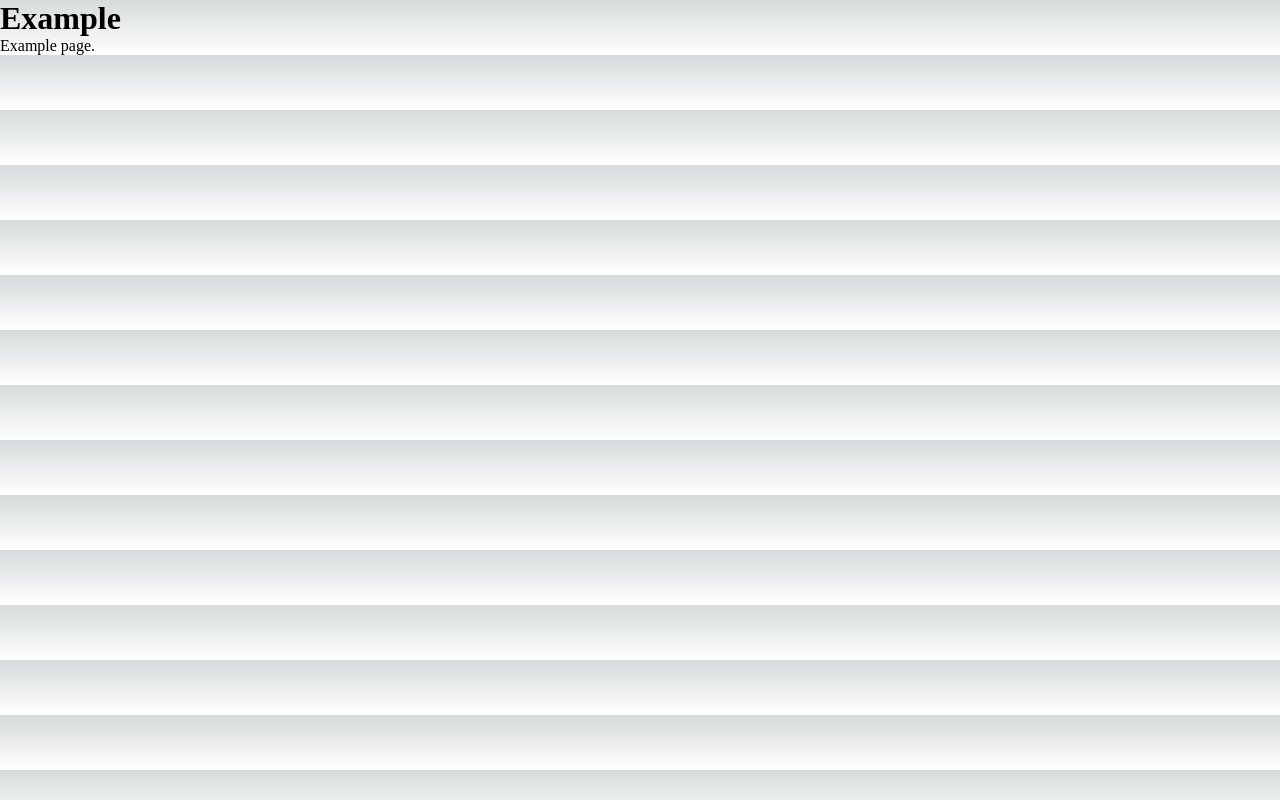
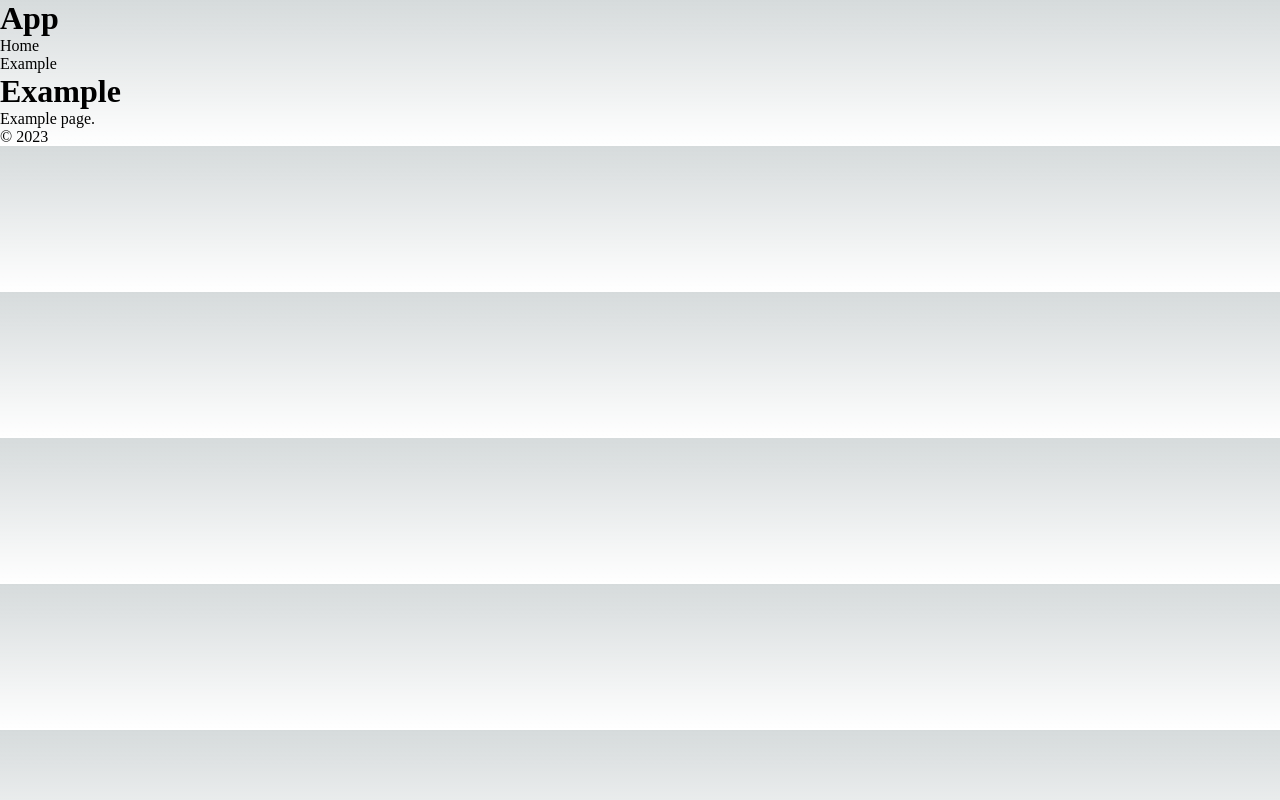
Before and after one commit to JamesonG-UAlberta/EXSM-3946-LEC-SP1-Demo, a Next.js app in the folder src/frontend/: page /subdirectory/example in a window 1280 px wide. Built offline with nearby package versions, Linux system fonts and the light colour scheme.

Commit message:
Added two files to fix VSCode ESLint bug;

```diff
--- /dev/null
+++ b/package.json
@@ -0,0 +1,6 @@
+{
+  "dependencies": {
+    "@emotion/react": "^11.11.0",
+    "@mui/icons-material": "^5.11.16"
+  }
+}
--- a/src/frontend/package.json
+++ b/src/frontend/package.json
@@ -9,6 +9,7 @@
     "lint": "next lint"
   },
   "dependencies": {
+    "@mui/material": "^5.13.3",
     "eslint": "8.41.0",
     "eslint-config-next": "13.4.4",
     "next": "13.4.4",
--- a/src/frontend/pages/_app.js
+++ b/src/frontend/pages/_app.js
@@ -1,5 +1,19 @@
 import '@/styles/globals.css'
 
 export default function App({ Component, pageProps }) {
-  return <Component {...pageProps} />
+  return <>
+    <h1>App</h1>
+    <nav>
+      <ul>
+        <li><a href="/">Home</a></li>
+        <li><a href="/subdirectory/example">Example</a></li>
+      </ul>
+    </nav>
+    <main>
+    <Component {...pageProps} />
+    </main>
+    <footer>
+      &copy; 2023
+    </footer>
+  </>
 }
```
Also changed, not shown: src/frontend/.babelrc (added), src/frontend/.eslintrc.js (added), 2 other files (tests, documents, lock files or other folders).
